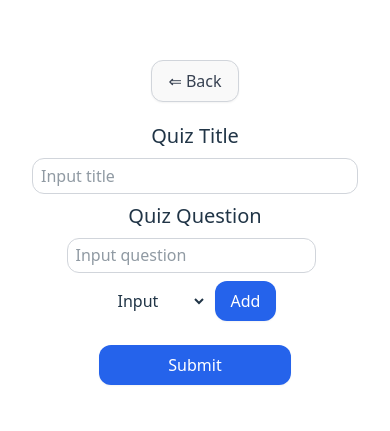
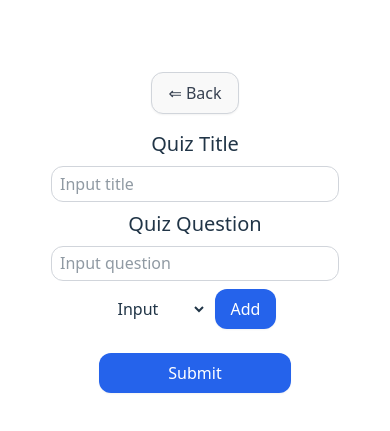
Before and after one commit to mux-mux/quiz-builder, a React (Vite) app in the folder frontend/: page /quizbuilder/create in a window 390 px wide. Shown: the part 161-592 px from the top of the page. Built offline with nearby package versions, Linux system fonts and the light colour scheme.

Commit message:
fix mobile responsivness

```diff
--- a/frontend/src/App.css
+++ b/frontend/src/App.css
@@ -2,8 +2,12 @@
   max-width: 1280px;
   min-width: 320px;
   margin: 0 auto;
-  padding: 2rem;
+  padding: 1rem;
   text-align: center;
+
+  @media screen and (min-width: 40rem) {
+    padding: 2rem;
+  }
 }
 body {
   margin: 0;
--- a/frontend/src/components/BackButton.tsx
+++ b/frontend/src/components/BackButton.tsx
@@ -10,7 +10,7 @@ export function BackButton({ children }: BackButtonProps) {
   const navigate = useNavigate();
 
   return (
-    <Button variant="outline" onClick={() => navigate(-1)}>
+    <Button variant="outline" onClick={() => navigate(-1)} className="mb-4">
       {children}
     </Button>
   );
--- a/frontend/src/pages/QuizCreation.tsx
+++ b/frontend/src/pages/QuizCreation.tsx
@@ -109,7 +109,7 @@ export function QuizCreation() {
   };
 
   return (
-    <div>
+    <>
       <BackButton>&lArr; Back</BackButton>
 
       <form
@@ -119,7 +119,7 @@ export function QuizCreation() {
             e.preventDefault();
           }
         }}
-        className="flex flex-col gap-2 text-md my-5 h-80"
+        className="flex flex-col gap-2 text-md h-80"
       >
         <InputText
           type="text"
@@ -130,7 +130,6 @@ export function QuizCreation() {
           onChange={(e) => setTitle(e.target.value)}
           className="p-2"
         />
-        <div className="space-y-2">
         <InputText
           type="text"
           label="Quiz Question"
@@ -144,8 +143,9 @@ export function QuizCreation() {
               handleAddQuestion();
             }
           }}
-            className="p-2 mr-2"
+          className="p-2"
         />
+        <div>
           <InputSelect
             name="type"
             value={type}
@@ -153,7 +153,7 @@ export function QuizCreation() {
             className="mr-2"
             options={['Input', 'Boolean', 'Checkbox']}
           />
-          <Button variant="primary" type="button" onClick={handleAddQuestion}>
+          <Button type="button" onClick={handleAddQuestion} variant="primary">
             Add
           </Button>
         </div>
@@ -167,8 +167,9 @@ export function QuizCreation() {
                 </span>{' '}
                 <span className="font-semibold">Type: {type}</span>
                 <Button
+                  type="submit"
+                  onClick={() => handleDelete(id)}
                   variant="secondary"
-                  onClick={() => handleDelete(id)}
                   aria-label={`delete quiz list ${title}?`}
                   className="w-auto justify-self-start"
                 >
@@ -193,6 +194,6 @@ export function QuizCreation() {
           onClose={() => setAlert(ALERT_INITIAL)}
         />
       )}
-    </div>
+    </>
   );
 }
--- a/frontend/src/pages/QuizDetail.tsx
+++ b/frontend/src/pages/QuizDetail.tsx
@@ -61,11 +61,14 @@ export function QuizDetail() {
       <div>
         {data.map(({ id, title, questions }) => (
           <div key={id} className="space-y-4">
-            <h2 className="text-2xl">Quiz name: {title}</h2>
-            <h3 className="text-xl">Questions:</h3>
+            <h2 className="text-2xl">{title}</h2>
+            <h3 className="text-xl">Questions</h3>
             <ul className=" flex flex-col gap-1 list-disc text-left">
               {questions.map(({ id, name, type }) => (
-                <li key={id} className="grid grid-cols-2 items-center gap-2">
+                <li
+                  key={id}
+                  className="grid grid-cols-1 sm:grid-cols-2 items-center gap-2"
+                >
                   {name} {getType(type)}
                 </li>
               ))}
```
Lines whose indentation alone changed are shown as unchanged.
